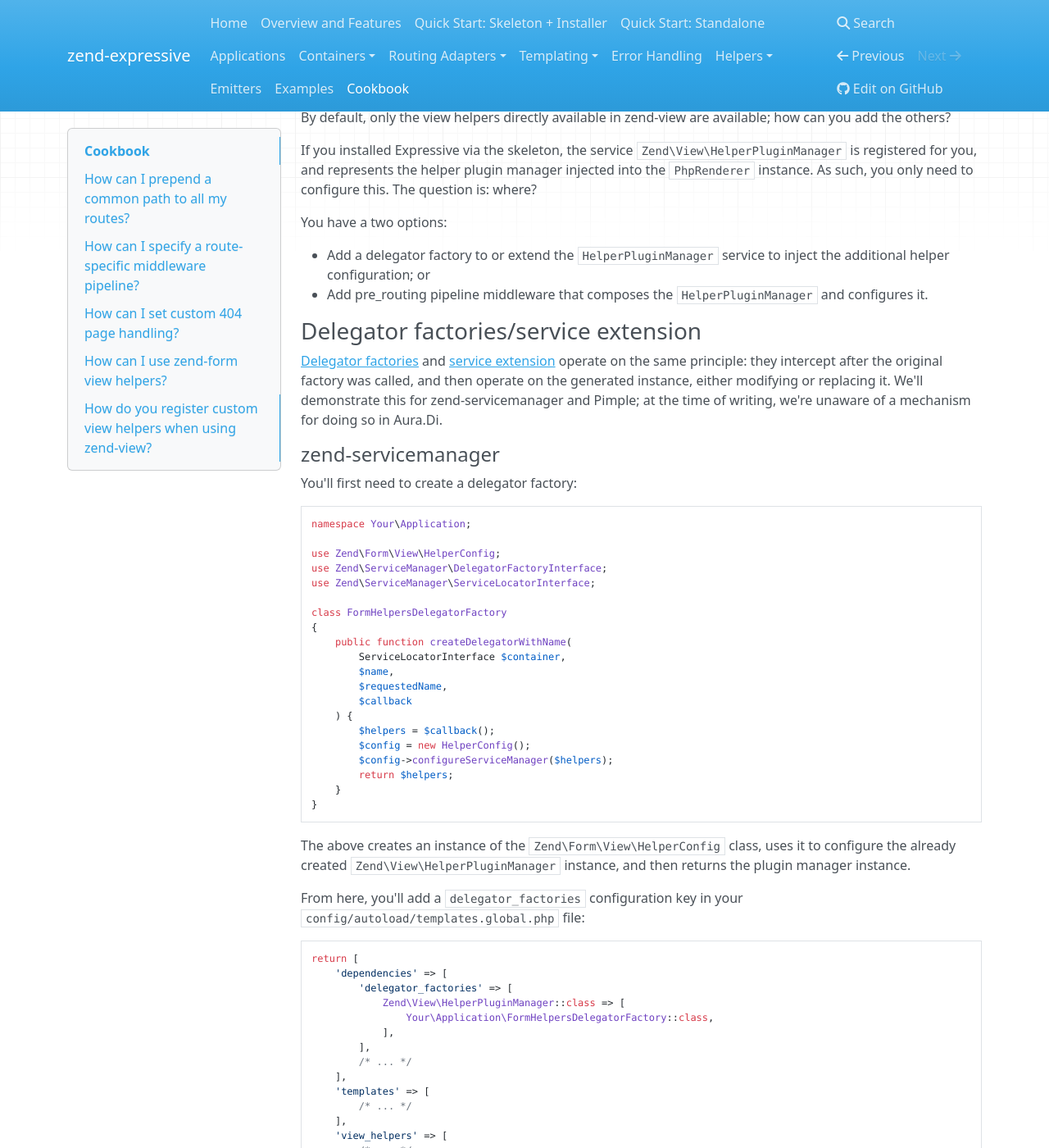
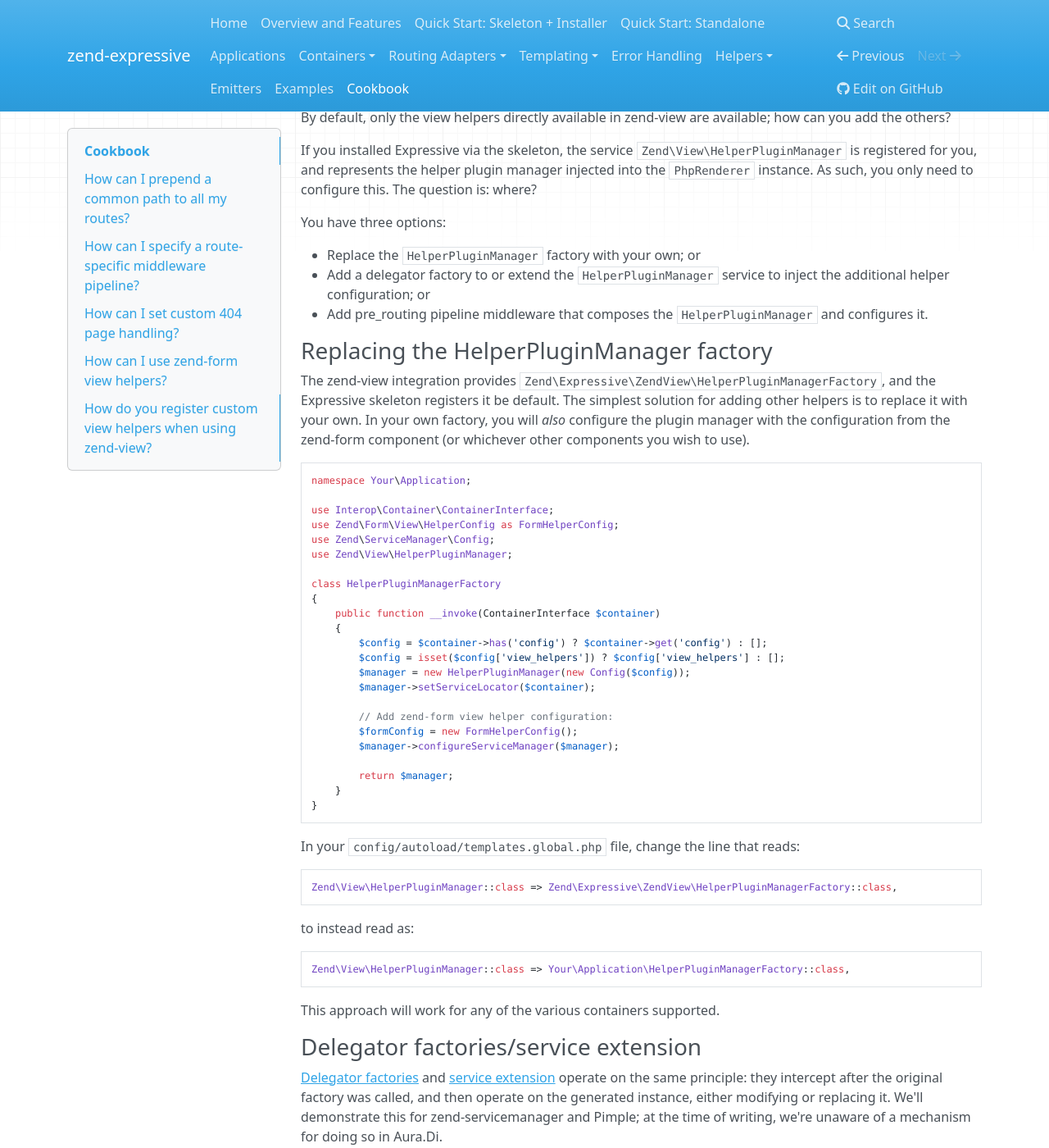
Before and after one commit to zendframework/zend-expressive, an MkDocs documentation site: the page built from doc/book/cookbook.md, in a window 1280 px wide and 1400 px high, scrolled down 6763 px. Shown: the whole window at 82% size. Built offline with MkDocs 1.6.1, drawn with Linux system fonts in a browser that asks for light colours; nearby versions of some CDN libraries; old or Windows-style settings are respelled for this version of MkDocs.

Commit message:
Document replacing the HelperPluginManager factory
The simplest, most portable way is to just replace the factory with your own.

````diff
--- a/doc/book/cookbook.md
+++ b/doc/book/cookbook.md
@@ -378,12 +378,61 @@
 plugin manager injected into the `PhpRenderer` instance. As such, you only need
 to configure this. The question is: where?
 
-You have a two options:
+You have three options:
 
+- Replace the `HelperPluginManager` factory with your own; or
 - Add a delegator factory to or extend the `HelperPluginManager` service to
   inject the additional helper configuration; or
 - Add pre_routing pipeline middleware that composes the `HelperPluginManager`
   and configures it.
+
+### Replacing the HelperPluginManager factory
+
+The zend-view integration provides `Zend\Expressive\ZendView\HelperPluginManagerFactory`,
+and the Expressive skeleton registers it be default. The simplest solution for
+adding other helpers is to replace it with your own. In your own factory, you
+will *also* configure the plugin manager with the configuration from the
+zend-form component (or whichever other components you wish to use).
+
+```php
+namespace Your\Application;
+
+use Interop\Container\ContainerInterface;
+use Zend\Form\View\HelperConfig as FormHelperConfig;
+use Zend\ServiceManager\Config;
+use Zend\View\HelperPluginManager;
+
+class HelperPluginManagerFactory
+{
+    public function __invoke(ContainerInterface $container)
+    {
+        $config = $container->has('config') ? $container->get('config') : [];
+        $config = isset($config['view_helpers']) ? $config['view_helpers'] : [];
+        $manager = new HelperPluginManager(new Config($config));
+        $manager->setServiceLocator($container);
+
+        // Add zend-form view helper configuration:
+        $formConfig = new FormHelperConfig();
+        $manager->configureServiceManager($manager);
+
+        return $manager;
+    }
+}
+```
+
+In your `config/autoload/templates.global.php` file, change the line that reads:
+
+```php
+Zend\View\HelperPluginManager::class => Zend\Expressive\ZendView\HelperPluginManagerFactory::class,
+```
+
+to instead read as:
+
+```php
+Zend\View\HelperPluginManager::class => Your\Application\HelperPluginManagerFactory::class,
+```
+
+This approach will work for any of the various containers supported.
 
 ### Delegator factories/service extension
 
````
